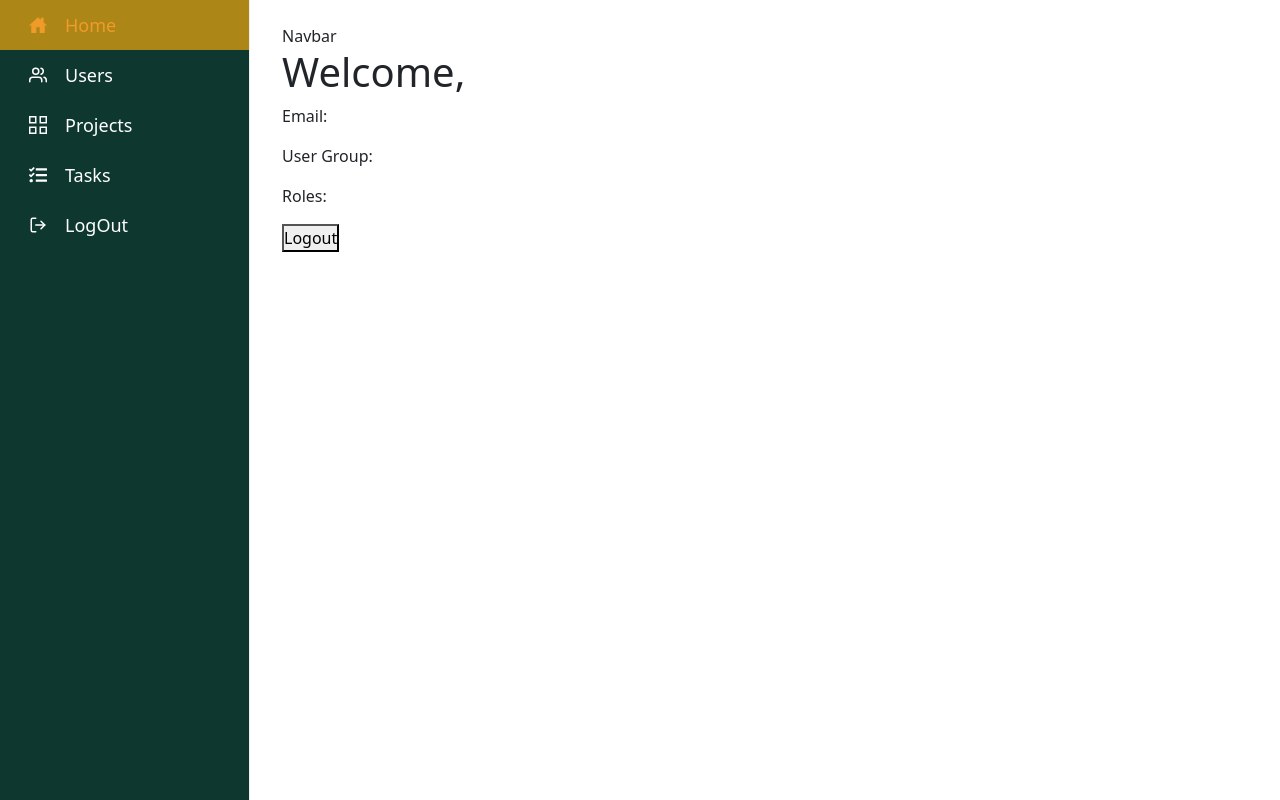
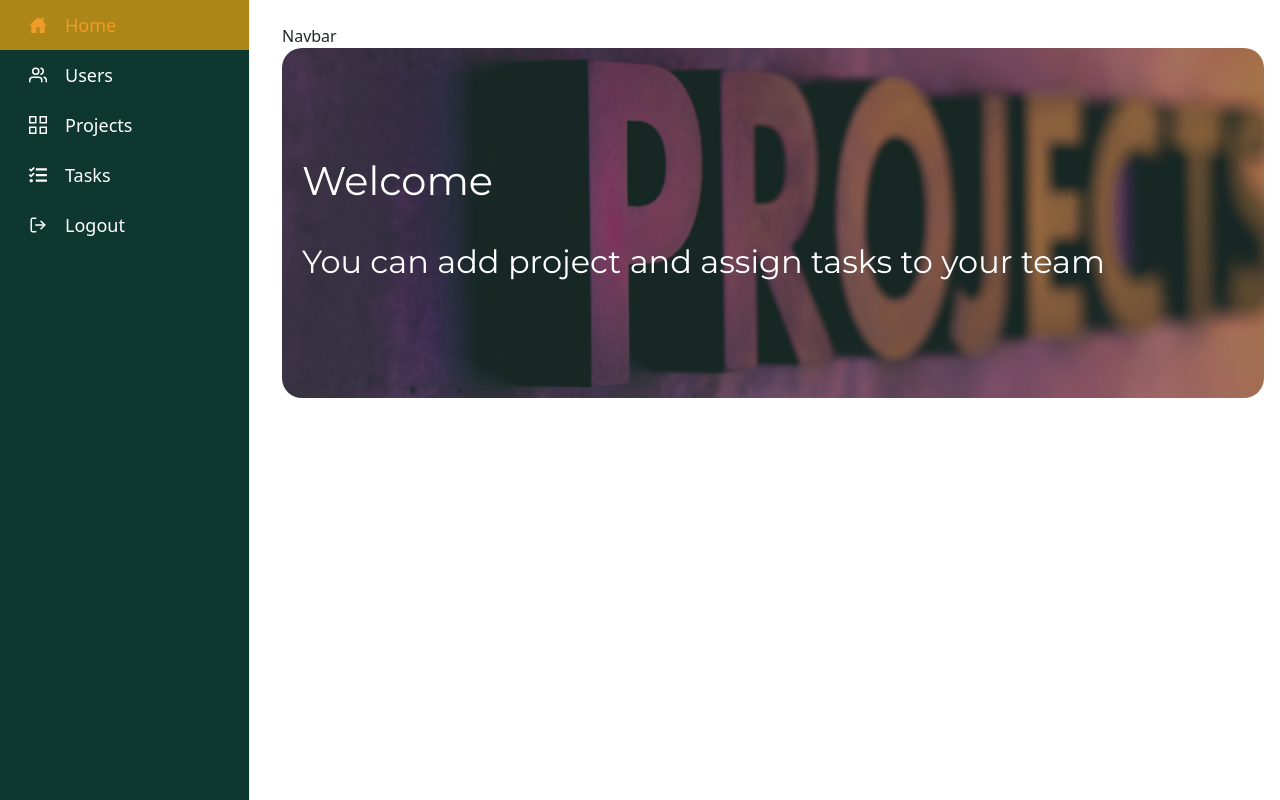
Before and after one commit to Ahmed-Serag19/project-management-system, a React (Vite) app: page /#/dashboard/home in a window 1280 px wide. Built offline with nearby package versions, Linux system fonts and the light colour scheme.

Commit message:
Added homepage banner and added getUser endpoint instead of jwt decod in the context

```diff
--- a/src/constants/End_Points.ts
+++ b/src/constants/End_Points.ts
@@ -1,14 +1,15 @@
 const Base_Url = "https://upskilling-egypt.com:3003/api/v1";
 
-const Base_Users= `${Base_Url}/Users`;
+const Base_Users = `${Base_Url}/Users`;
 
-export const User_URls ={
-    login : `${Base_Users}/Login`,
-    register : `${Base_Users}/Register`,
-   // delete: (id) =>  `${Base_Users}/${id}`,
-    resetRequest: `${Base_Users}/Reset/Request`,
-    reset: `${Base_Users}/Reset`,
-    getList : `${Base_Users}`,
-    verify : `${Base_Users}/verify`,
-    ChangePassword : `${Base_Users}/ChangePassword`,
-}
+export const User_URls = {
+  login: `${Base_Users}/Login`,
+  register: `${Base_Users}/Register`,
+  // delete: (id) =>  `${Base_Users}/${id}`,
+  resetRequest: `${Base_Users}/Reset/Request`,
+  reset: `${Base_Users}/Reset`,
+  getList: `${Base_Users}`,
+  verify: `${Base_Users}/verify`,
+  ChangePassword: `${Base_Users}/ChangePassword`,
+  getCurrentUser: `${Base_Users}/currentUser`,
+};
--- a/src/context/AuthContext.tsx
+++ b/src/context/AuthContext.tsx
@@ -1,21 +1,30 @@
-import { createContext, useState, useEffect, ReactNode } from 'react';
-import { jwtDecode } from 'jwt-decode';
+import { createContext, useState, useEffect, ReactNode } from "react";
+import axios from "axios"; // Assuming axios is used for API calls
+import { User_URls } from "../constants/End_Points";
 
 export interface AuthContextType {
   token: string | null;
-  user: DecodedToken | null;
+  user: DecodedUser | null;
   saveToken: (token: string) => void;
   clearToken: () => void;
 }
 
-interface DecodedToken {
-  userId: number;
-  roles: string[];
+interface DecodedUser {
+  id: number;
   userName: string;
-  userEmail: string;
-  userGroup: string;
-  iat: number;
-  exp: number;
+  email: string;
+  country: string;
+  phoneNumber: string;
+  imagePath: string | null;
+  isActivated: boolean;
+  group: {
+    id: number;
+    name: string;
+    creationDate: string;
+    modificationDate: string;
+  };
+  creationDate: string;
+  modificationDate: string;
 }
 
 // Create the context
@@ -23,39 +32,46 @@ export const AuthContext = createContext<AuthContextType | undefined>(
   undefined
 );
 
-const AuthContextProvider = ({
-  children,
-}: {
-  children: ReactNode;
-}) => {
+const AuthContextProvider = ({ children }: { children: ReactNode }) => {
+  const { getCurrentUser } = User_URls;
   const [token, setToken] = useState<string | null>(null);
-  const [user, setUser] = useState<DecodedToken | null>(null);
+  const [user, setUser] = useState<DecodedUser | null>(null);
 
-  // Function to save the token and decode it
-  const saveToken = (token: string) => {
+  // Function to save the token and fetch user data from API
+  const saveToken = async (token: string) => {
     setToken(token);
-    localStorage.setItem('token', token);
-    const decodedUser = jwtDecode<DecodedToken>(token);
-    setUser(decodedUser);
+    localStorage.setItem("token", token);
+
+    try {
+      const response = await axios.get<DecodedUser>(getCurrentUser, {
+        headers: {
+          Authorization: `Bearer ${token}`,
+          accept: "application/json",
+        },
+      });
+      setUser(response.data);
+    } catch (error) {
+      console.error("Failed to fetch user data:", error);
+      // Handle errors such as logging out the user or showing a message
+      clearToken();
+    }
   };
 
   const clearToken = () => {
     setToken(null);
     setUser(null);
-    localStorage.removeItem('token');
+    localStorage.removeItem("token");
   };
 
   useEffect(() => {
-    const storedToken = localStorage.getItem('token');
+    const storedToken = localStorage.getItem("token");
     if (storedToken) {
       saveToken(storedToken);
     }
   }, []);
 
   return (
-    <AuthContext.Provider
-      value={{ token, user, saveToken, clearToken }}
-    >
+    <AuthContext.Provider value={{ token, user, saveToken, clearToken }}>
       {children}
     </AuthContext.Provider>
   );
--- a/src/index.css
+++ b/src/index.css
@@ -1,3 +1,4 @@
+@import url("https://fonts.googleapis.com/css2?family=Montserrat:ital,wght@0,100..900;1,100..900&display=swap");
 * {
   padding: 0;
   margin: 0;
@@ -221,6 +222,33 @@ button:disabled:hover {
 .input-group-text:focus {
   outline: 1px solid #fff !important;
 }
+.banner-container {
+  font-family: "Montserrat", sans-serif !important;
+  font-style: normal;
+
+  padding: 40px 20px;
+  color: white;
+  background-image: url("./assets//home-bg.png");
+  background-repeat: no-repeat;
+  height: 350px;
+  background-size: cover;
+  display: flex;
+  flex-direction: column;
+  background-position: center;
+  gap: 30px;
+  justify-content: center;
+  border-radius: 20px;
+  h1 {
+    font-weight: 400 !important;
+  }
+  h2 {
+    font-weight: 400 !important;
+  }
+  span {
+    color: #ef9b28;
+    text-transform: capitalize;
+  }
+}
 /* .Toastify__toast-theme--dark {
 
 }
--- a/src/modules/Home/components/Home/Home.tsx
+++ b/src/modules/Home/components/Home/Home.tsx
@@ -1,8 +1,5 @@
-import {
-  AuthContext,
-  AuthContextType,
-} from '../../../../context/AuthContext';
-import { useContext } from 'react';
+import { AuthContext, AuthContextType } from "../../../../context/AuthContext";
+import { useContext } from "react";
 
 const Home = () => {
   const authContext = useContext(AuthContext);
@@ -13,13 +10,16 @@ const Home = () => {
 
   console.log(user, clearToken);
   return (
-    <div>
-      <h1>Welcome, {user?.userName}</h1>
-      <p>Email: {user?.userEmail}</p>
-      <p>User Group: {user?.userGroup}</p>
-      <p>Roles: {user?.roles.join(', ')}</p>
-      <button onClick={() => clearToken()}>Logout</button>
-    </div>
+    <section>
+      <main>
+        <div className="banner-container">
+          <h1>
+            Welcome <span>{user?.userName}</span>{" "}
+          </h1>
+          <h2>You can add project and assign tasks to your team</h2>
+        </div>
+      </main>
+    </section>
   );
 };
 
--- a/src/modules/Shared/components/SidebarComponent/SidebarComponent.tsx
+++ b/src/modules/Shared/components/SidebarComponent/SidebarComponent.tsx
@@ -1,34 +1,46 @@
-import { Sidebar, Menu, MenuItem } from 'react-pro-sidebar';
-import { Link, useNavigate } from 'react-router-dom';
+import { Sidebar, Menu, MenuItem } from "react-pro-sidebar";
+import { Link, useNavigate } from "react-router-dom";
 import { FiLogOut, FiUsers } from "react-icons/fi";
-import { GrProjects } from 'react-icons/gr';
-import { FaTasks } from 'react-icons/fa';
+import { GrProjects } from "react-icons/gr";
+import { FaTasks } from "react-icons/fa";
 // import pmsLogo from '../../../../assets/pms-logo.png';
-import { useState } from 'react';
-import { IoHomeSharp } from 'react-icons/io5';
-
+import { useState } from "react";
+import { IoHomeSharp } from "react-icons/io5";
 
 const SidebarComponent: React.FC = () => {
   const navigate = useNavigate();
   const [iscollapse, setIscollapse] = useState(false);
   const handleToggle = () => {
-    setIscollapse(!iscollapse)
+    setIscollapse(!iscollapse);
   };
 
   return (
     <>
-   <Sidebar collapsed={iscollapse}>
+      <Sidebar collapsed={iscollapse}>
         <Menu>
-        <MenuItem  onClick={handleToggle} icon={<IoHomeSharp />} component={<Link to="/dashboard/home" />}>
+          <MenuItem
+            onClick={handleToggle}
+            icon={<IoHomeSharp />}
+            component={<Link to="/dashboard/home" />}
+          >
             Home
           </MenuItem>
-          <MenuItem icon={<FiUsers />} component={<Link to="/dashboard/Users" />}>
+          <MenuItem
+            icon={<FiUsers />}
+            component={<Link to="/dashboard/Users" />}
+          >
             Users
           </MenuItem>
-          <MenuItem icon={<GrProjects />} component={<Link to="/dashboard/projects" />}>
+          <MenuItem
+            icon={<GrProjects />}
+            component={<Link to="/dashboard/projects" />}
+          >
             Projects
           </MenuItem>
-          <MenuItem icon={<FaTasks />} component={<Link to="/dashboard/Tasks" />}>
+          <MenuItem
+            icon={<FaTasks />}
+            component={<Link to="/dashboard/Tasks" />}
+          >
             Tasks
           </MenuItem>
           <MenuItem
@@ -38,7 +50,7 @@ const SidebarComponent: React.FC = () => {
               navigate("/auth/login");
             }}
           >
-            LogOut
+            Logout
           </MenuItem>
         </Menu>
       </Sidebar>
```
Also changed, not shown: src/assets/home-bg.png (added).
